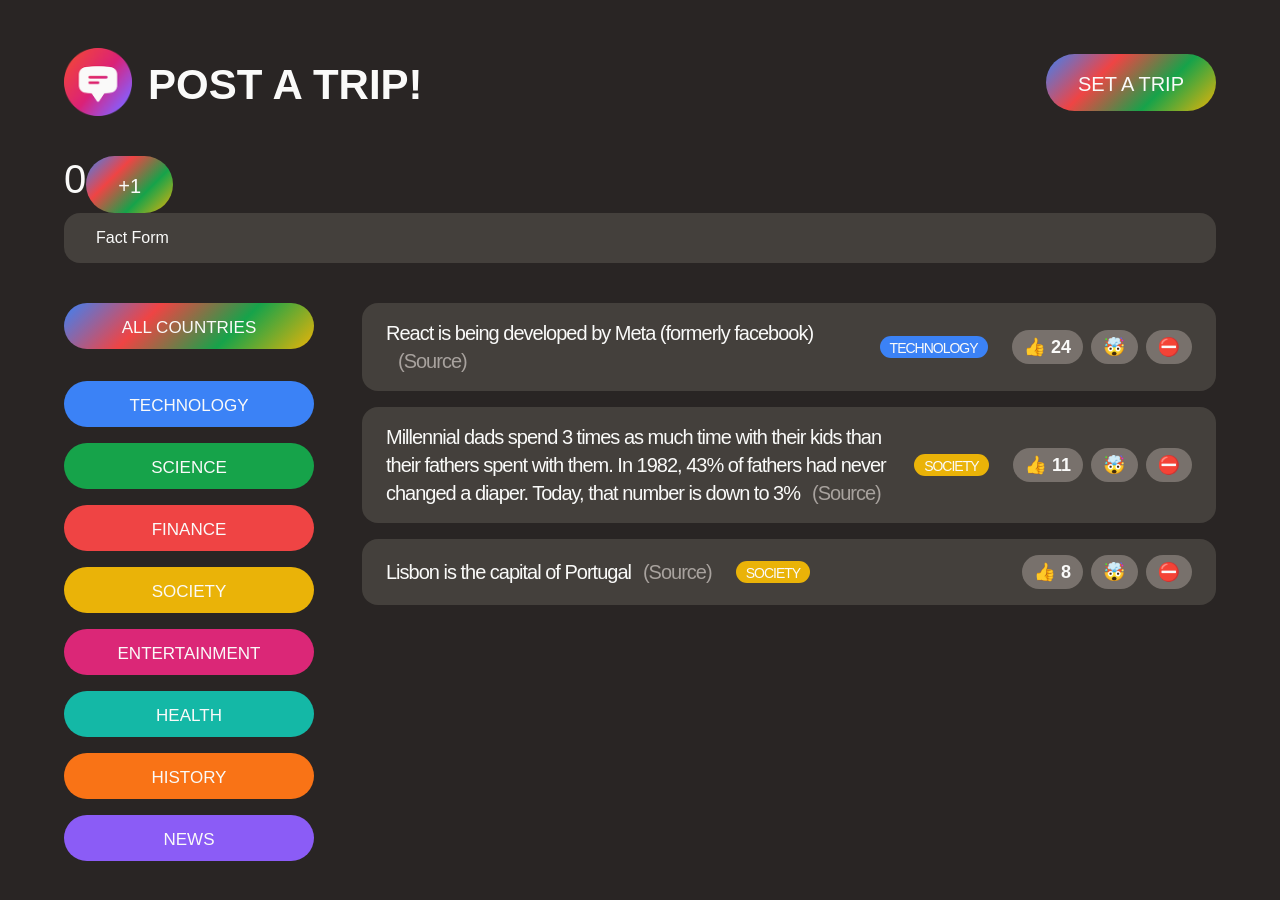
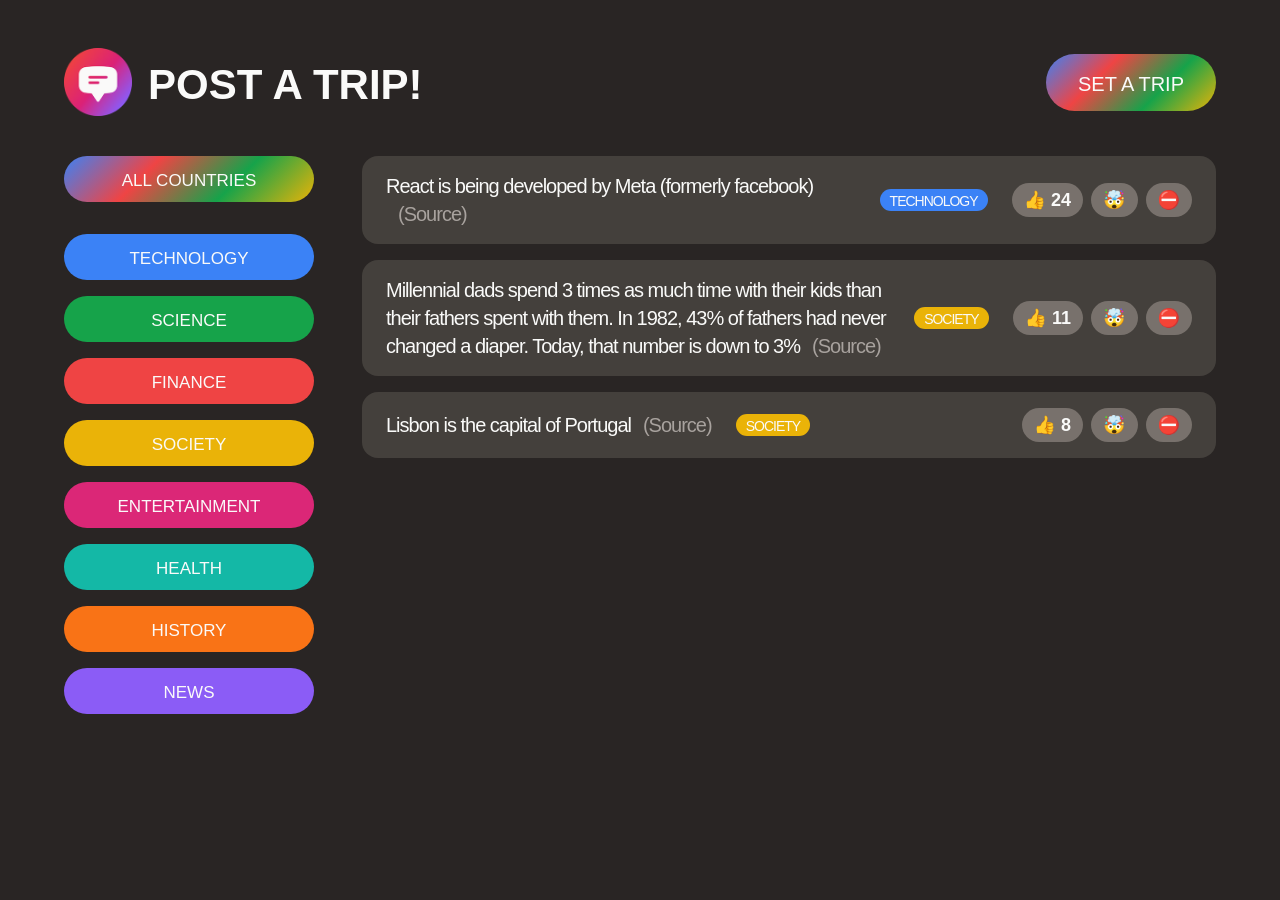
Before and after one commit to tonyloba/Post_fact, a React (Create React App) app: page / in a window 1280 px wide. Shown: the top 900 px of the page. After the commit the page ends 800 px from the top, so only its background shows below. Built offline with nearby package versions, Linux system fonts and the light colour scheme; a web font is replaced by a local one.

Commit message:
added  logic to show -hide form

```diff
--- a/src/App.js
+++ b/src/App.js
@@ -63,6 +63,8 @@
 }
 
 function App() {
+  const [showForm, setShowForm] = useState(false);
+
   const appTitle = "Post a Trip!";
   return (
     <>
@@ -73,11 +75,15 @@
           <h1>{appTitle}</h1>
         </div>
 
-        <button className="btn btn-large btn-open">Set a trip</button>
+        <button
+          className="btn btn-large btn-open"
+          onClick={() => setShowForm((show) => !show)}
+        >
+          Set a trip
+        </button>
       </header>
 
-      <Counter />
-      <NewFactForm />
+      {showForm ? <NewFactForm /> : null}
 
       <main className="main">
         <CategoryFilter />
```
